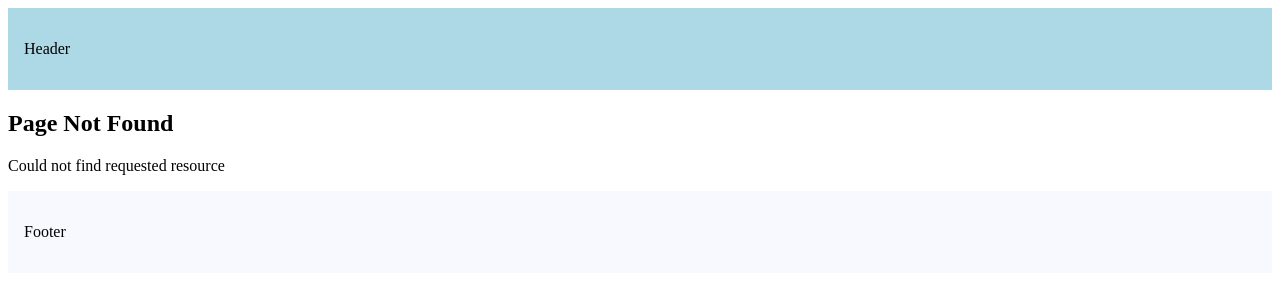
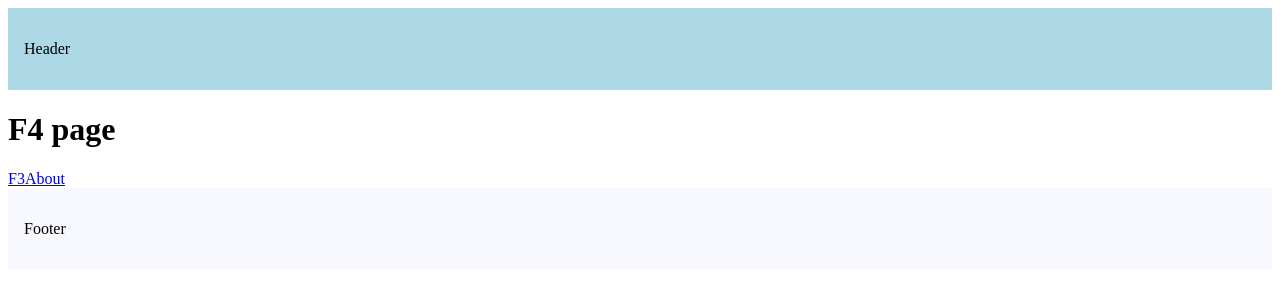
Before and after one commit to RohitSanjayjiwade/Next.js-14-Tutorial, a Next.js app: page /f1/f4 in a window 1280 px wide. Before the commit this address had no page. Shown: the top 300 px of the page. Built offline with nearby package versions, Linux system fonts and the light colour scheme.

Commit message:
Perform Intercepting Routes

```diff
--- /dev/null
+++ b/src/app/f1/(.)f2/page.tsx
@@ -0,0 +1,3 @@
+export default function InterceptedF2(){
+	return <h1>(.) Intercepted F2 Page</h1>;
+}
--- /dev/null
+++ b/src/app/f1/f3/page.tsx
@@ -0,0 +1,6 @@
+export default function F3(){
+	return (
+		<>
+		<h1>F3 page</h1>
+	</>);
+}
--- /dev/null
+++ b/src/app/f1/f4/(..)f3/page.tsx
@@ -0,0 +1,3 @@
+export default function InterceptedF3(){
+	return <h1>(..) Intercepted F3 page</h1>;
+}
--- /dev/null
+++ b/src/app/f1/f4/(...)about/page.tsx
@@ -0,0 +1,3 @@
+export default function InterceptedAbout(){
+	return <h1>(...) Intercepted About page</h1>;
+}
--- /dev/null
+++ b/src/app/f1/f4/page.tsx
@@ -0,0 +1,12 @@
+import Link from "next/link";
+
+export default function F4(){
+	return (
+		<>
+		<h1>F4 page</h1>
+		<div>
+			<Link href="/f1/f3">F3</Link>
+			<Link href="/about">About</Link>
+		</div>
+	</>);
+}
```
Also changed, not shown: src/app/f1/f2/page.tsx (added, +9 -0 lines), src/app/f1/page.tsx (added, +13 -0 lines).
